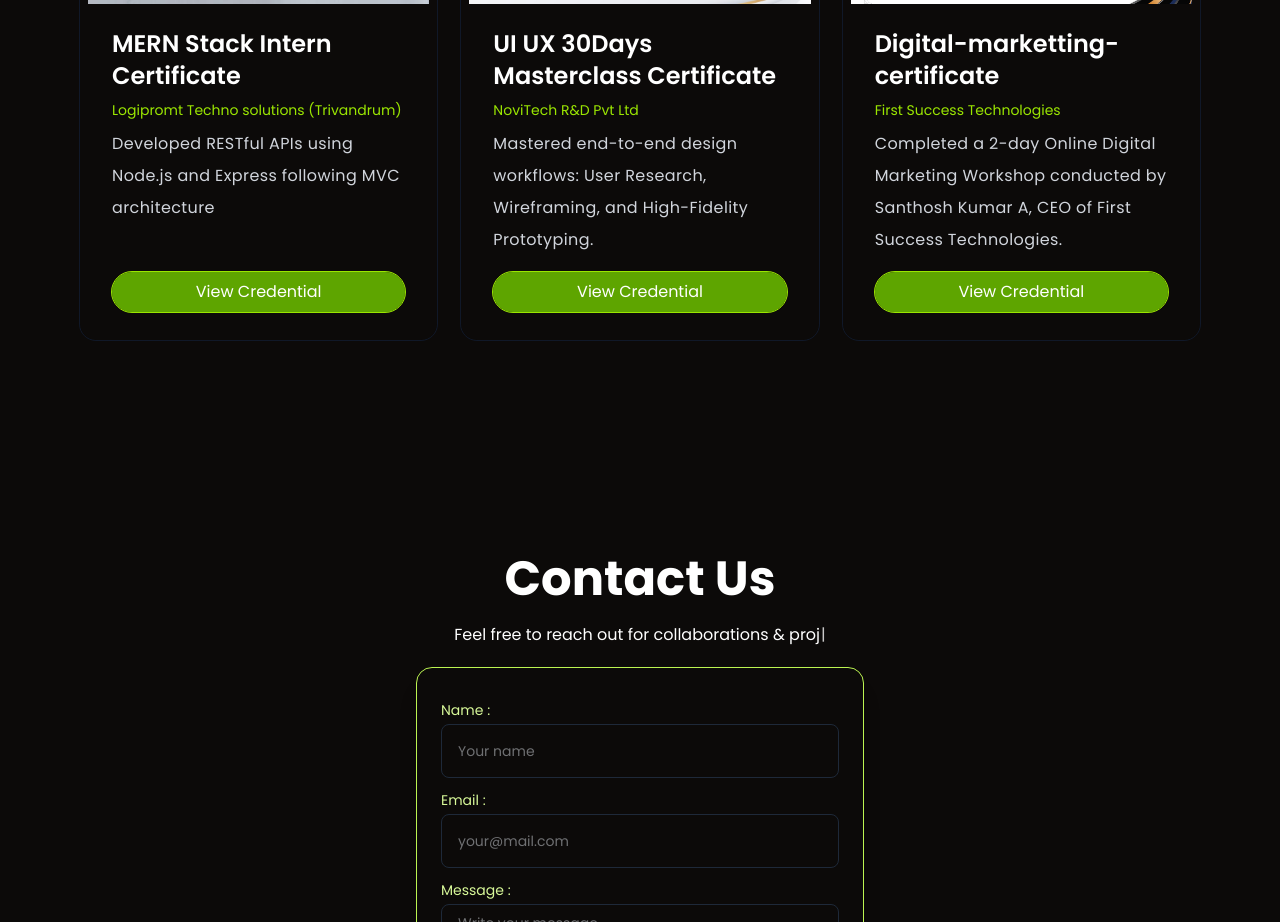
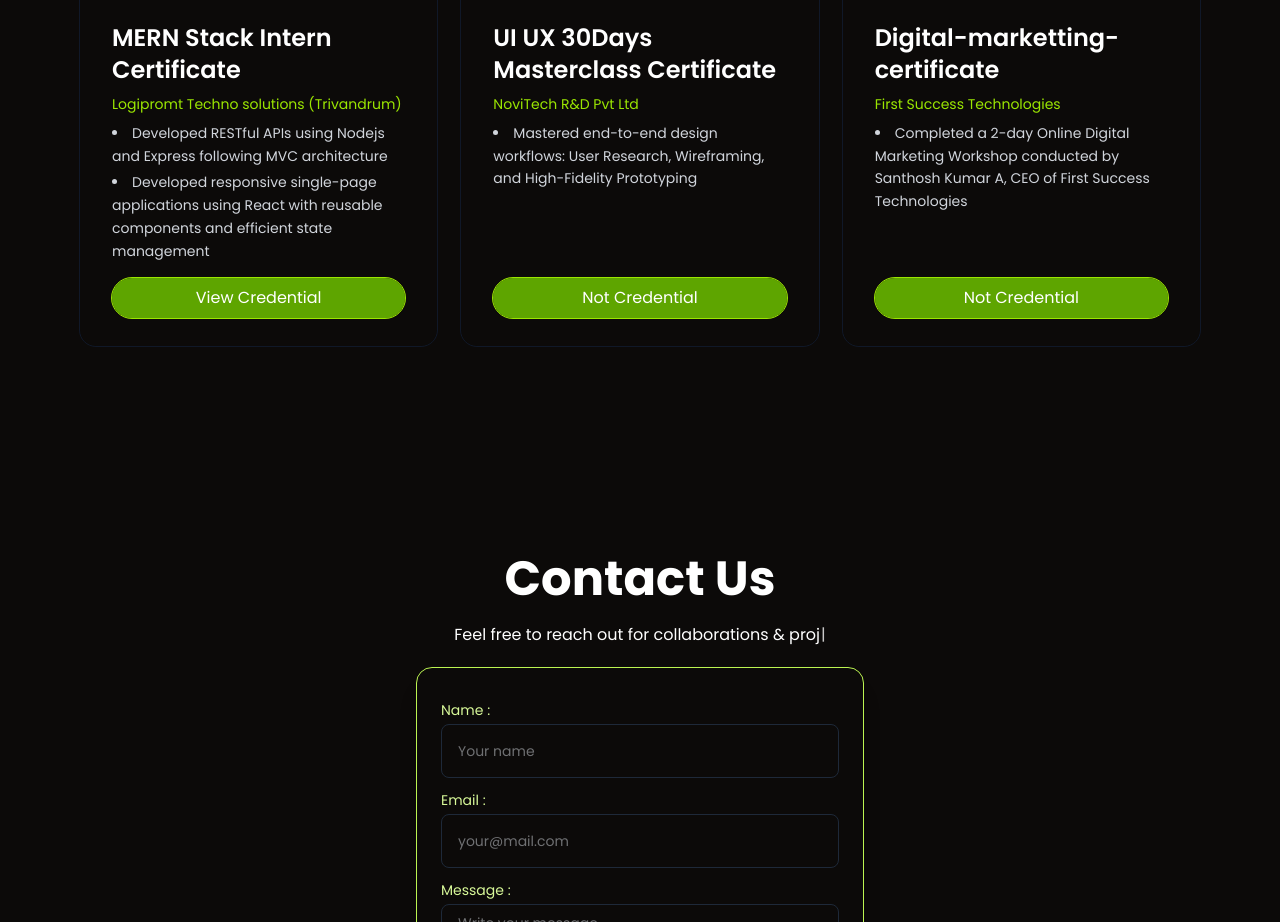
Before and after one commit to sajin-cl/Sajin-Porfolio, a React (Vite) app in the folder Sajin_Portfolio/: page / in a window 1280 px wide. Shown: the part 4440-5362 px from the top of the page. Built offline with nearby package versions, Linux system fonts and the light colour scheme.

Commit message:
certification ui updated

```diff
--- a/Sajin_Portfolio/src/components/Certifications.jsx
+++ b/Sajin_Portfolio/src/components/Certifications.jsx
@@ -22,48 +22,51 @@
         </div>
 
         {/* Certificate Container*/}
-        <div className="grid grid-cols-1 sm:grid-cols-2 lg:grid-cols-3 gap-6 w-full max-w-6xl px-4">
+        <div className="grid grid-cols-1 sm:grid-cols-2 lg:grid-cols-3 gap-6 w-full max-w-6xl px-4 ">
           {certificationsData.map((cert, index) => (
             <div
               key={index}
-              className="group bg-stone-950 rounded-2xl overflow-hidden flex flex-col outline outline-gray-900
-              hover:outline-lime-900 hover:shadow-[0_15px_25px_rgba(0,255,0,0.3)] px-2 py-1"
+              className={`bg-stone-950 rounded-2xl overflow-hidden flex flex-col outline outline-gray-900
+              hover:outline-lime-900 hover:shadow-[0_15px_25px_rgba(0,255,0,0.3)] px-2 py-1 `}
             >
 
               {/* Certificate Image */}
               <img
-                src={cert.image}
-                alt={cert.name}
-                className="w-full h-48 object-cover"
+                src={cert?.image}
+                alt={cert?.name}
+                className="w-full h-48 object-cover "
               />
 
               {/* Certificate Info */}
               <div className="p-6 flex flex-col grow">
                 <h3 className="text-xl lg:text-2xl font-semibold text-white mb-2">
-                  {cert.name}
+                  {cert?.name}
                 </h3>
 
                 <p className="text-lime-400 mb-2 text-sm">
-                  {cert.issuer}
+                  {cert?.issuer}
                 </p>
 
-                <p
-                  className="text-gray-300 mb-4 flex-1 leading-loose tracking-wide"
-                  title={cert.description}
-                >
-                  {cert.description}
-                </p>
+                <ul className="text-gray-300 mb-4 flex-1 leading-relaxed text-sm list-disc list-inside space-y-1">
+                  {cert?.description &&
+                    cert.description
+                      .split(".")
+                      .filter(item => item.trim() !== "")
+                      .map((point, i) => (
+                        <li key={i}>{point.trim()}</li>
+                      ))}
+                </ul>
 
                 {/* Button */}
                 <a
-                  href={cert.credential}
+                  href={cert?.credential}
                   target="_blank"
                   rel="noopener noreferrer"
                   className="px-4 py-2 text-md text-center w-full outline outline-lime-400 bg-lime-600
                   hover:bg-lime-500 hover:shadow-[0_0_15px_#84ff00]
                   text-white rounded-full transition-all duration-300 "
                 >
-                  View Credential
+                  {cert?.credential !== "#" ? "View Credential" : "Not Credential"}
                 </a>
               </div>
 
--- a/Sajin_Portfolio/src/data/data.js
+++ b/Sajin_Portfolio/src/data/data.js
@@ -83,7 +83,7 @@
   {
     name: "MERN Stack Intern Certificate",
     issuer:"Logipromt Techno solutions  (Trivandrum)",
-    description: "Developed RESTful APIs using Node.js and Express following MVC architecture",
+    description: "Developed RESTful APIs using Nodejs and Express following MVC architecture.Developed responsive single-page applications using React with reusable components and efficient state management",
     image: "/mern_stack_intern_certificate.jpg",
     credential: "https://www.logipromptproacademy.com/certificate/LPA112100813",
   },
```
